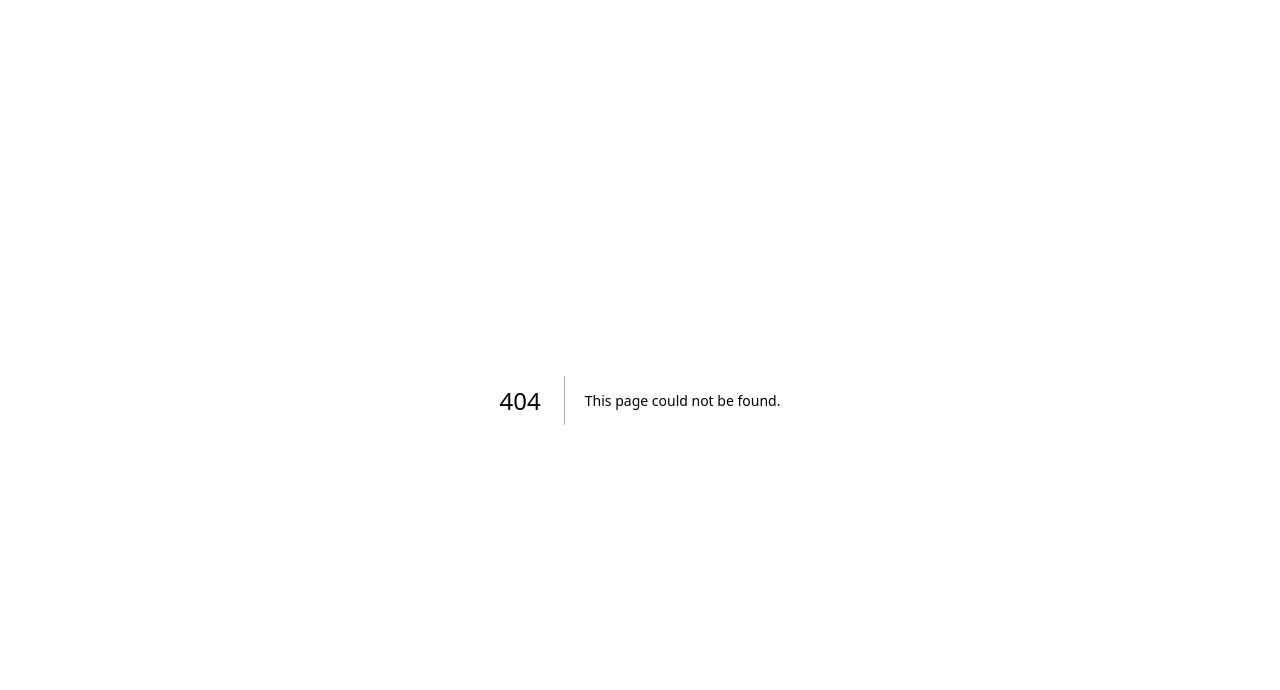
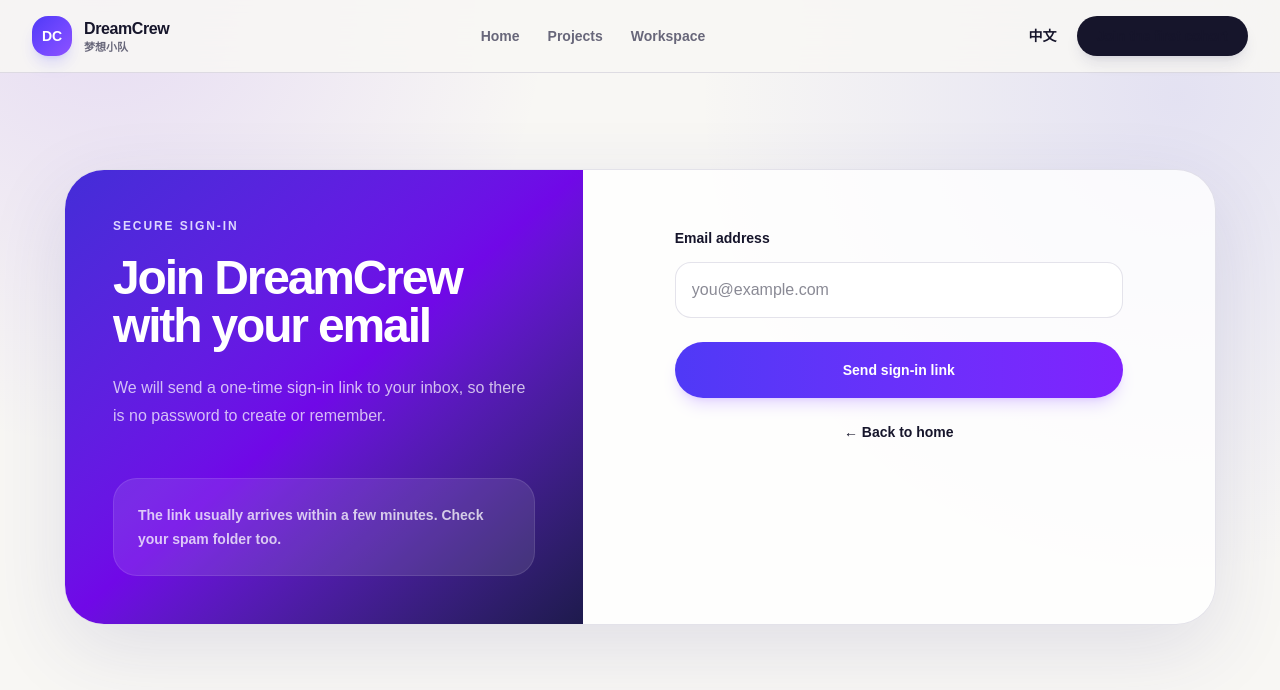
Before and after one commit to LocK-DEL/DreamCrew, a Next.js app: page /en/auth in a window 1280 px wide. Before the commit this address had no page. Shown: the top 690 px of the page. Built offline with nearby package versions, Linux system fonts and the light colour scheme; no server answers.

Commit message:
feat: add localized magic-link sign-in page

```diff
--- /dev/null
+++ b/src/app/[locale]/auth/page.tsx
@@ -0,0 +1,88 @@
+import Link from "next/link";
+import { authCopy } from "@/content/auth-copy.mjs";
+import { hasSupabasePublicEnv } from "@/lib/env/supabase.mjs";
+import { normalizeLocale } from "@/lib/i18n.mjs";
+import { safeAuthNextPath } from "@/lib/auth/redirects.mjs";
+import type { Locale } from "@/types/content";
+import { requestMagicLink } from "./actions";
+
+interface AuthPageProps {
+  params: Promise<{ locale: string }>;
+  searchParams: Promise<Record<string, string | string[] | undefined>>;
+}
+
+export default async function AuthPage({ params, searchParams }: AuthPageProps) {
+  const [{ locale: rawLocale }, query] = await Promise.all([params, searchParams]);
+  const locale = normalizeLocale(rawLocale) as Locale;
+  const copy = authCopy[locale];
+  const nextPath = safeAuthNextPath(query.next, locale);
+  const errorCode = typeof query.error === "string" ? query.error : "";
+  const configured = hasSupabasePublicEnv();
+
+  const errorMessage =
+    errorCode === "invalid-email"
+      ? copy.invalidEmail
+      : errorCode === "invalid-link"
+        ? copy.invalidLink
+        : errorCode === "send-failed"
+          ? copy.sendFailed
+          : errorCode === "configuration-unavailable"
+            ? copy.unavailable
+            : "";
+
+  return (
+    <main className="px-5 py-16 lg:px-8 lg:py-24">
+      <div className="mx-auto grid max-w-6xl overflow-hidden rounded-[2.5rem] border border-[var(--border)] bg-white/80 shadow-[var(--shadow)] lg:grid-cols-[0.9fr_1.1fr]">
+        <section className="bg-gradient-to-br from-indigo-700 via-violet-700 to-indigo-950 p-8 text-white sm:p-12">
+          <p className="text-xs font-black uppercase tracking-[0.16em] text-violet-200">{copy.eyebrow}</p>
+          <h1 className="mt-5 text-4xl font-black tracking-[-0.045em] sm:text-5xl">{copy.title}</h1>
+          <p className="mt-6 max-w-xl leading-7 text-white/72">{copy.description}</p>
+          <div className="mt-12 rounded-3xl border border-white/10 bg-white/10 p-6">
+            <p className="text-sm font-bold leading-6 text-white/75">
+              {configured ? copy.configuredNotice : copy.unavailable}
+            </p>
+          </div>
+        </section>
+
+        <section className="p-8 sm:p-12 lg:p-14">
+          <form action={requestMagicLink} className="mx-auto max-w-md">
+            <input type="hidden" name="locale" value={locale} />
+            <input type="hidden" name="next" value={nextPath} />
+
+            <label htmlFor="email" className="text-sm font-black text-[var(--foreground)]">
+              {copy.emailLabel}
+            </label>
+            <input
+              id="email"
+              name="email"
+              type="email"
+              inputMode="email"
+              autoComplete="email"
+              required
+              placeholder={copy.emailPlaceholder}
+              className="mt-3 min-h-14 w-full rounded-2xl border border-[var(--border)] bg-white px-4 text-base outline-none transition focus:border-indigo-400 focus:ring-4 focus:ring-indigo-100"
+            />
+
+            {errorMessage ? (
+              <p role="alert" className="mt-4 rounded-2xl bg-rose-50 px-4 py-3 text-sm font-semibold text-rose-800">
+                {errorMessage}
+              </p>
+            ) : null}
+
+            <button
+              type="submit"
+              disabled={!configured}
+              className="mt-6 inline-flex min-h-14 w-full items-center justify-center rounded-full bg-gradient-to-r from-indigo-600 to-violet-600 px-6 text-sm font-black text-white shadow-lg shadow-violet-500/20 transition enabled:hover:-translate-y-0.5 disabled:cursor-not-allowed disabled:opacity-45"
+            >
+              {copy.submit}
+            </button>
+
+            <Link href={`/${locale}`} className="mt-6 block text-center text-sm font-bold text-[var(--muted)] hover:text-indigo-700">
+              ← {copy.backHome}
+            </Link>
+          </form>
+        </section>
+      </div>
+    </main>
+  );
+}
```
